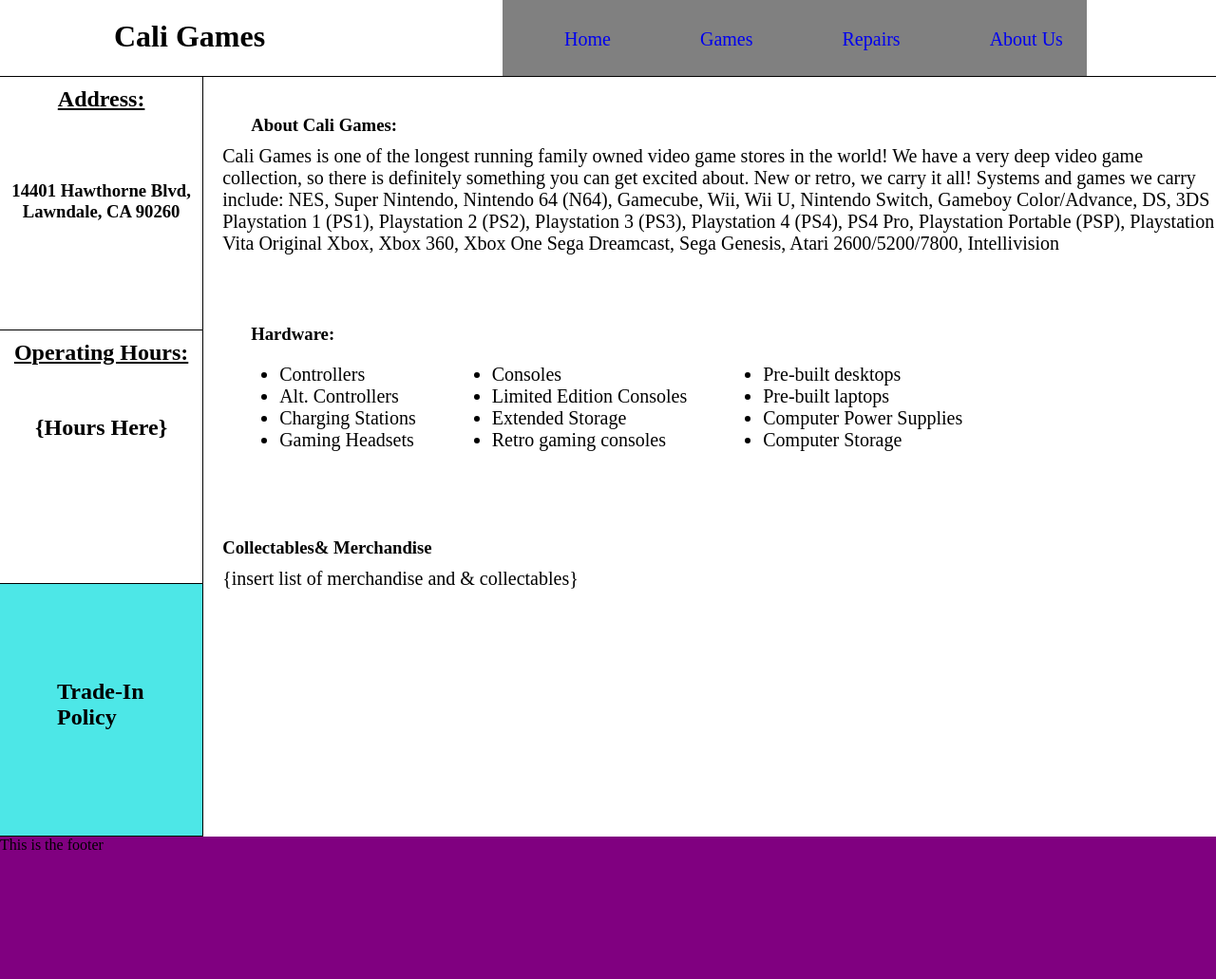
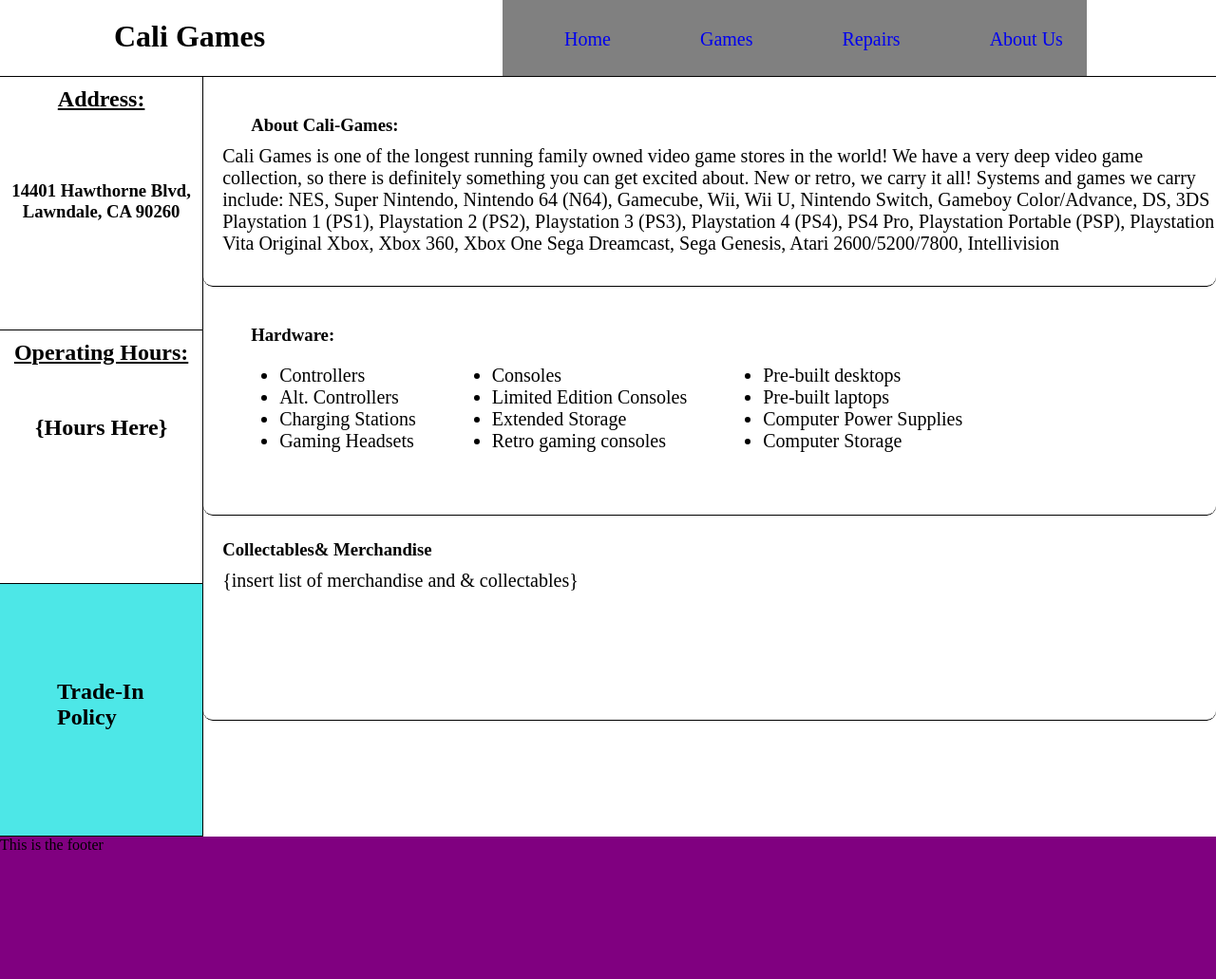
Before and after one commit to Cervp22/Cali_games, a plain HTML site: page index.html in a window 1280 px wide. Shown: the whole page at 95% size. Drawn offline with Linux system fonts and the light colour scheme.

Commit message:
new revision with borders

```diff
--- a/index.html
+++ b/index.html
@@ -66,7 +66,7 @@
       </div>
       <div class="main-container-child-div2">
         <div class="container-div2-child1">
-          <div class="div2-child-header"><h3>About Cali Games:</h3></div>
+          <div class="div2-child-header"><h3>About Cali-Games:</h3></div>
           <div class="div2-child-content">
             <p>
               Cali Games is one of the longest running family owned video game
--- a/style.css
+++ b/style.css
@@ -51,6 +51,7 @@ body {
 .main-list li:hover ul.dropdown {
   display: block;
   background-color: white;
+  border: 1px solid black;
   margin-left: 0px;
 }
 .main-list li:hover ul.dropdown li a:hover {
@@ -100,16 +101,22 @@ body {
 .container-div2-child1 {
   /*  background-color: yellow; */
   height: 200px;
+  border-radius: 10px;
+  border-bottom: 1px solid black;
   margin-top: 20px;
 }
 .container-div2-child2 {
   /*  background-color: orange;  */
   height: 220px;
+  border-radius: 10px;
+  border-bottom: 1px solid black;
   margin-top: 20px;
 }
 .container-div2-child3 {
   /*  background-color: green;  */
   height: 200px;
+  border-radius: 10px;
+  border-bottom: 1px solid black;
   margin-top: 15px;
 }
 
```
